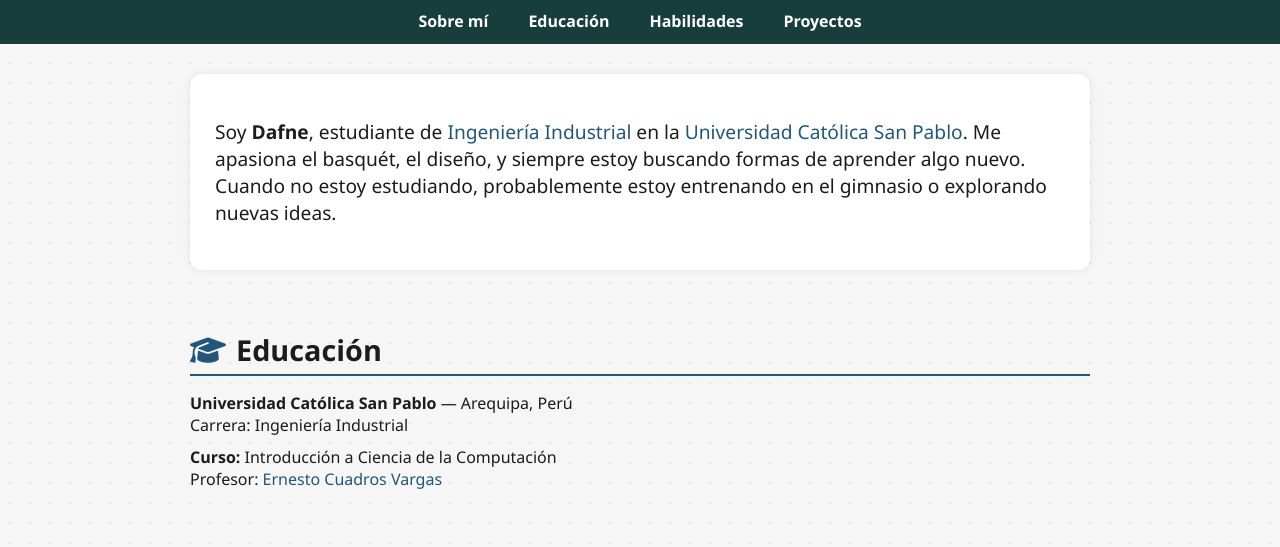
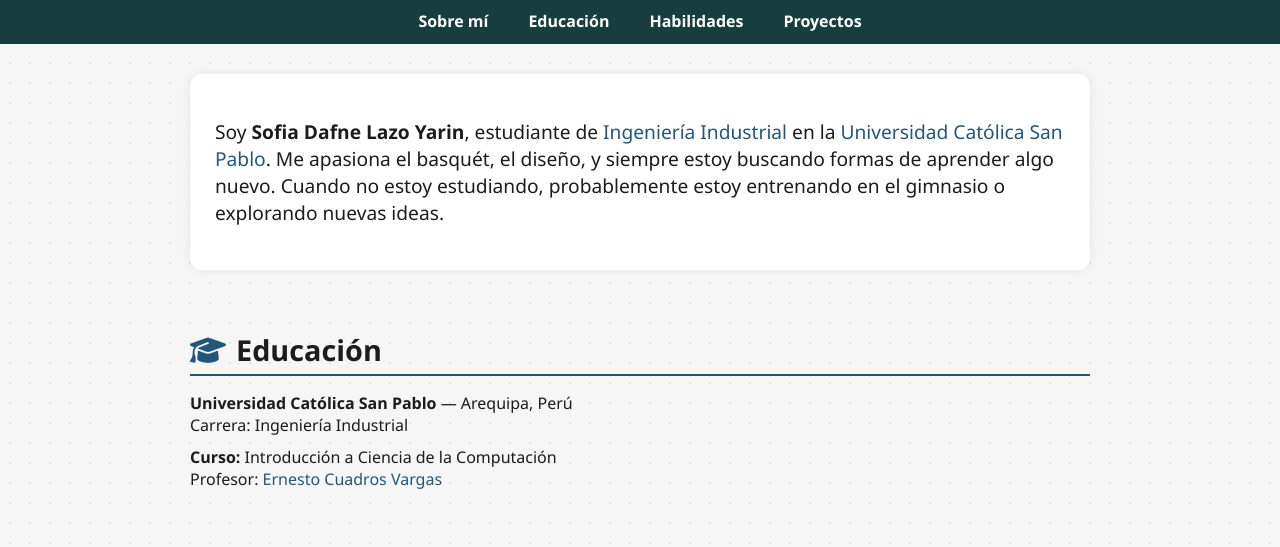
Before and after one commit to DafLazo/pagina-web, a plain HTML site: page index.html in a window 1280 px wide. Shown: the part 187-734 px from the top of the page. Drawn offline with Linux system fonts and the light colour scheme.

Commit message:
index.html

```diff
--- a/index.html
+++ b/index.html
@@ -149,7 +149,7 @@
   <main>
     <section id="sobre-mi">
       <div class="intro">
-        <p>Soy <strong>Dafne</strong>, estudiante de <a href="https://ucsp.edu.pe/carreras/ingenieria-industrial/" target="_blank">Ingeniería Industrial</a> en la <a href="https://ucsp.edu.pe/" target="_blank">Universidad Católica San Pablo</a>. Me apasiona el basquét, el diseño, y siempre estoy buscando formas de aprender algo nuevo. Cuando no estoy estudiando, probablemente estoy entrenando en el gimnasio o explorando nuevas ideas.</p>
+        <p>Soy <strong>Sofia Dafne Lazo Yarin</strong>, estudiante de <a href="https://ucsp.edu.pe/carreras/ingenieria-industrial/" target="_blank">Ingeniería Industrial</a> en la <a href="https://ucsp.edu.pe/" target="_blank">Universidad Católica San Pablo</a>. Me apasiona el basquét, el diseño, y siempre estoy buscando formas de aprender algo nuevo. Cuando no estoy estudiando, probablemente estoy entrenando en el gimnasio o explorando nuevas ideas.</p>
       </div>
     </section>
 
```
